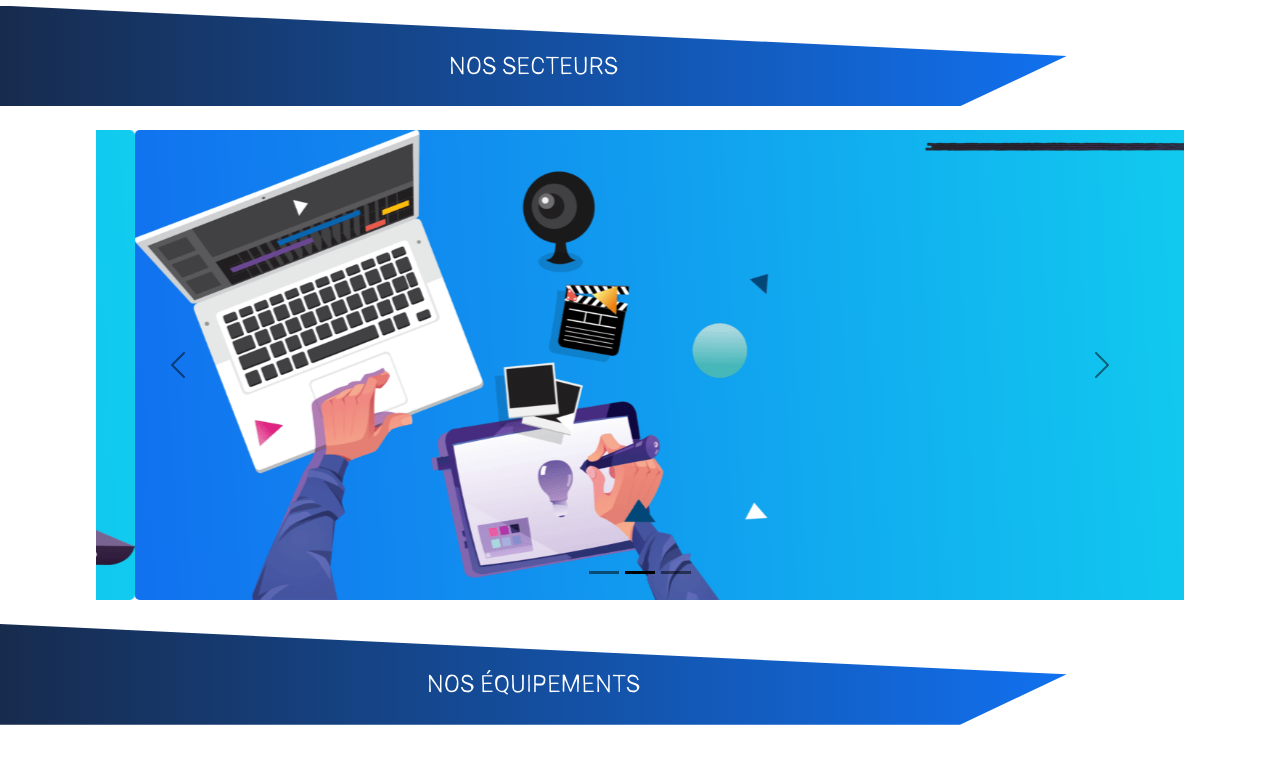
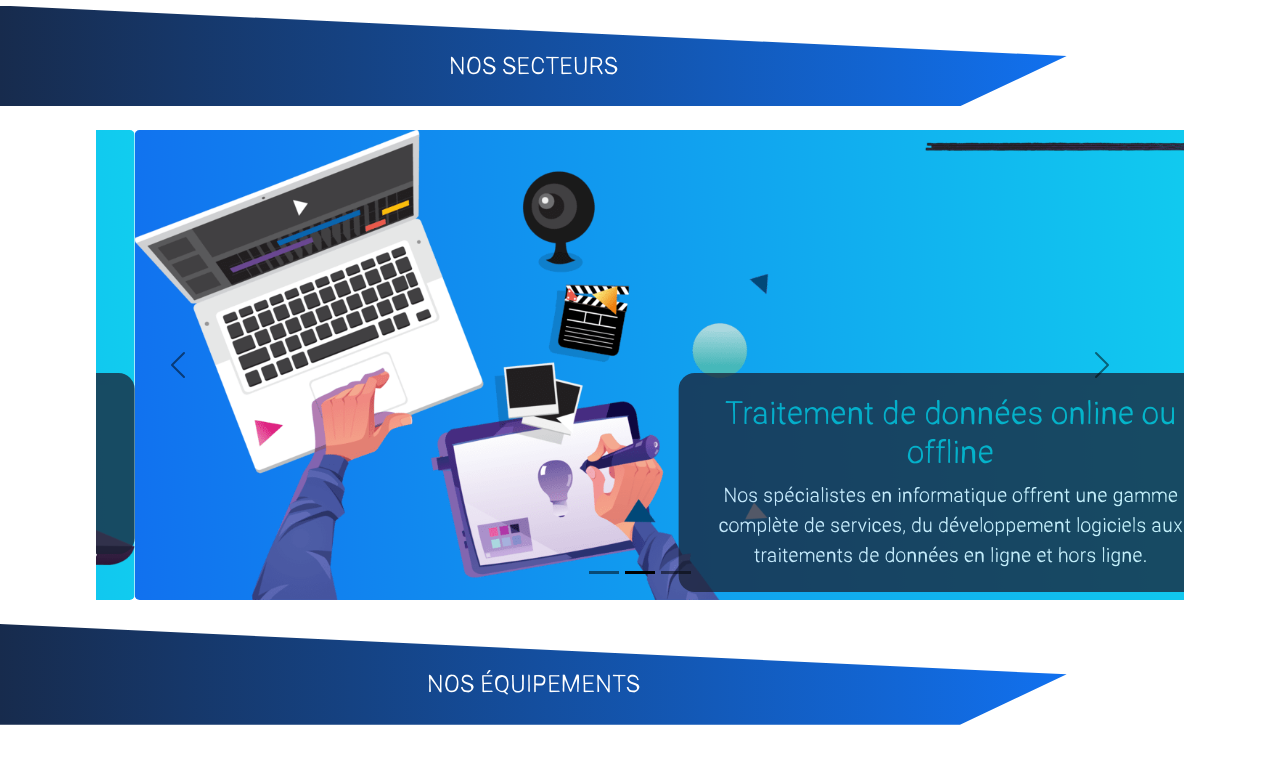
Before and after one commit to razanadahy/sitearis, a React (Create React App) app: page / in a window 1280 px wide. Shown: the part 618-1381 px from the top of the page. Built offline with nearby package versions, Linux system fonts and the light colour scheme.

Commit message:
modif footer

```diff
--- a/src/Component/Activity.js
+++ b/src/Component/Activity.js
@@ -4,6 +4,7 @@ import tImg from '../img/timg.png'
 import tVid from '../img/tvideo.png'
 import {Carousel} from "react-bootstrap";
 import ElementShowTitle from "./ElementShowTitle";
+import TextCarousel from "./TextCarousel";
 
 const Activity = () => {
 
@@ -16,16 +17,16 @@ const Activity = () => {
                 <div className="card border-0  px-lg-5 px-sm-2 px-md-3">
                     <Carousel className="mx-auto" data-bs-theme="dark" pause={"hover"}>
                         <Carousel.Item interval={1000}>
-                            <img src={tVid} className="card-img-top card-img-bottom bg-gradient-info" alt="image traitement de son et video" />
-
+                            <img src={tVid} className="card-img-top card-img-bottom bg-gradient-info" alt="traitement de son et video" />
+                            <TextCarousel title={'Traitement de sons et/ou vidéos'} emplacement={0}/>
                         </Carousel.Item>
                         <Carousel.Item interval={1000}>
-                          <img src={tdonne} className="card-img-top bg-gradient-info card-img-bottom"  alt="image traitement de donnée" />
-
+                            <img src={tdonne} className="card-img-top bg-gradient-info card-img-bottom"  alt="traitement de donnée" />
+                            <TextCarousel title={'Traitement de données online ou offline'} emplacement={1}/>
                         </Carousel.Item>
                         <Carousel.Item interval={1000}>
-                          <img src={tImg} className="card-img-top bg-gradient-info card-img-bottom" alt="image traitement d'image" />
-
+                            <img src={tImg} className="card-img-top bg-gradient-info card-img-bottom" alt="traitement d'image" />
+                            <TextCarousel title={'Traitement d\'image'} emplacement={2}/>
                         </Carousel.Item>
                     </Carousel>
                 </div>
--- /dev/null
+++ b/src/Component/TextCarousel.js
@@ -0,0 +1,15 @@
+import React from "react";
+
+const TextCarousel = ({title,emplacement}) => {
+    return(
+        <div className="position-absolute top-50 bg-edit end-0 opacity-75 ms-2 mt-2 rounded-4 w-50 pt-4 px-4 pb-1">
+            <h3 className="text-center color-cyan fs-2">{title}</h3>
+            <p className="fs-5 text-white text-center">Nos spécialistes en informatique offrent une gamme
+                complète de services, du développement logiciels aux
+                traitements de données en ligne et hors ligne.
+            </p>
+        </div>
+    )
+}
+
+export default TextCarousel
--- a/src/Page/animation.css
+++ b/src/Page/animation.css
@@ -102,3 +102,16 @@
 .color-concept{
     color: #0e8de8 !important;
 }
+.w-40{
+    width: 40% !important;
+}
+
+.top-30 {
+    top: 30% !important;
+}
+.carousel-control-next{
+    z-index: 3 !important;
+}
+.carousel-control-prev{
+    z-index: 3 !important;
+}
```
